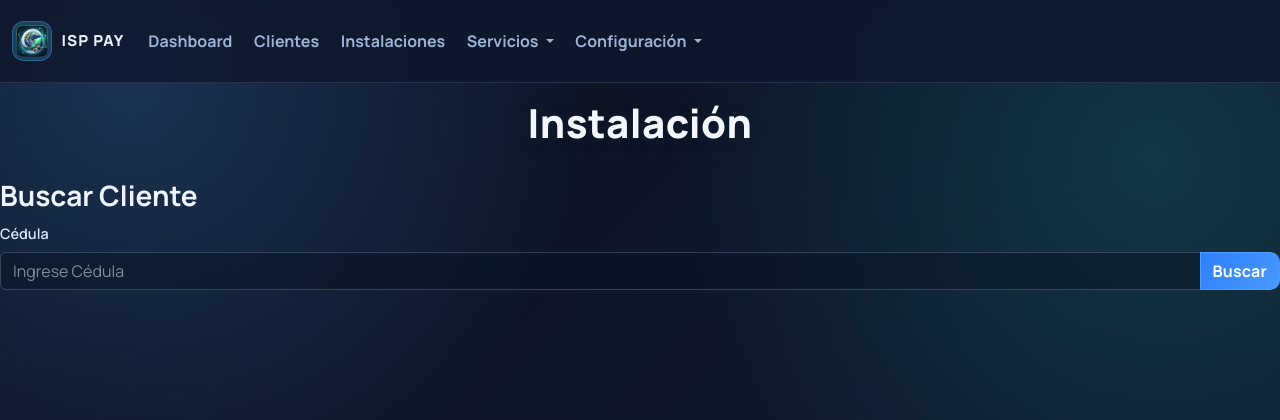
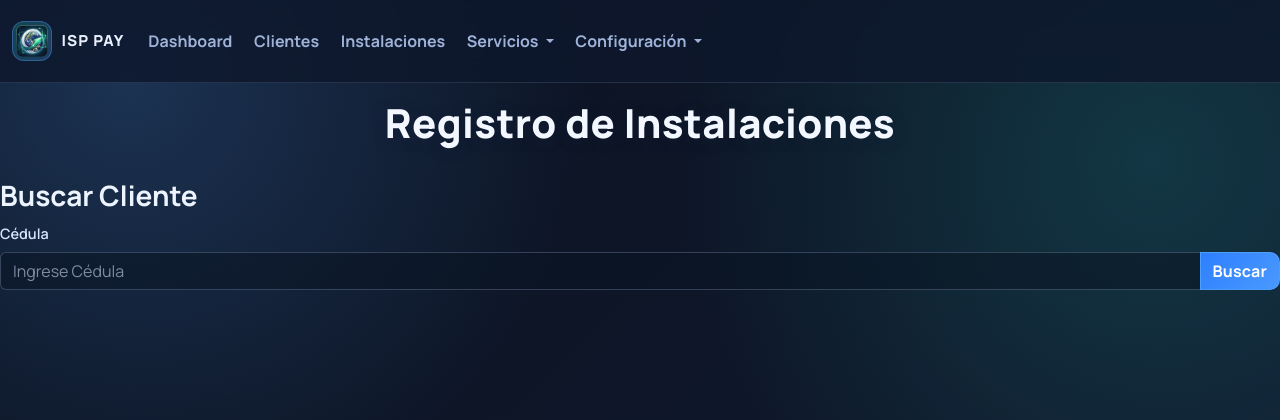
Before and after one commit to jose1574/isp-pay, a Flask app: template flaskr/installations/templates/installation.html in a window 1280 px wide. Shown: the top 420 px of the page. Run offline with Flask 3, Linux system fonts and the light colour scheme; the template is opened without the code that fills it, so the values that code supplies are empty; parts of the project's set-up code (start-up, migrations or seed data) failed here and were passed over; some libraries are stand-ins or nearby versions.

```diff
--- a/flaskr/installations/templates/installation.html
+++ b/flaskr/installations/templates/installation.html
@@ -1,9 +1,9 @@
 {% extends 'base.html' %}
 
-{% block title %}Instalación{% endblock %}
+{% block title %}Registro de Instalaciones{% endblock %}
 
 {% block header %}
-  <p class="h1 pb-4 page-title">Instalación</p>
+  <p class="h1 pb-4 page-title">Registro de Instalaciones</p>
 {% endblock %}
 
 {% block content %}
```
Also changed, not shown: flaskr/subscriptions/templates/partials/subscription_form.html (+13 -1 lines).
